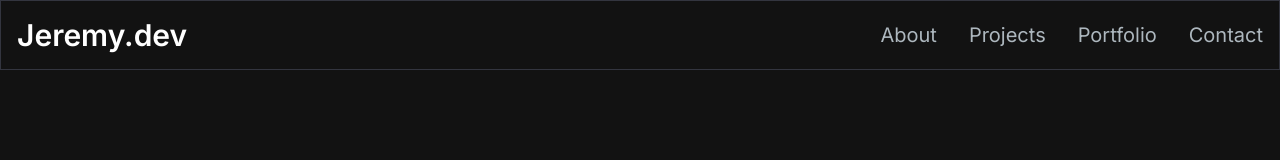
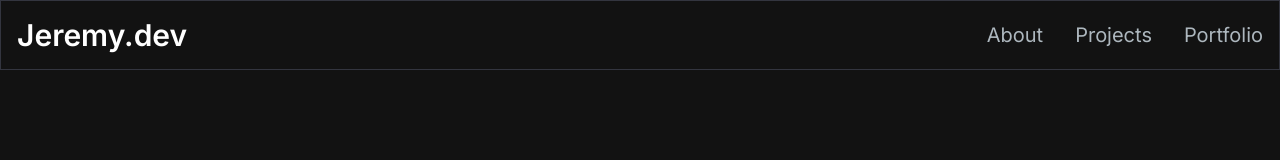
Before and after one commit to shackstack/next-portfolio, a Next.js app: page / in a window 1280 px wide. Shown: the top 160 px of the page. Built offline with nearby package versions, Linux system fonts and the light colour scheme.

Commit message:
fix: contact navbutton 제거

```diff
--- a/src/app/components/Navbar.tsx
+++ b/src/app/components/Navbar.tsx
@@ -18,10 +18,6 @@ const navLinks = [
   {
     title: 'Portfolio',
     path: '#portfolio',
-  },
-  {
-    title: 'Contact',
-    path: '#contact',
   },
 ];
 
```
